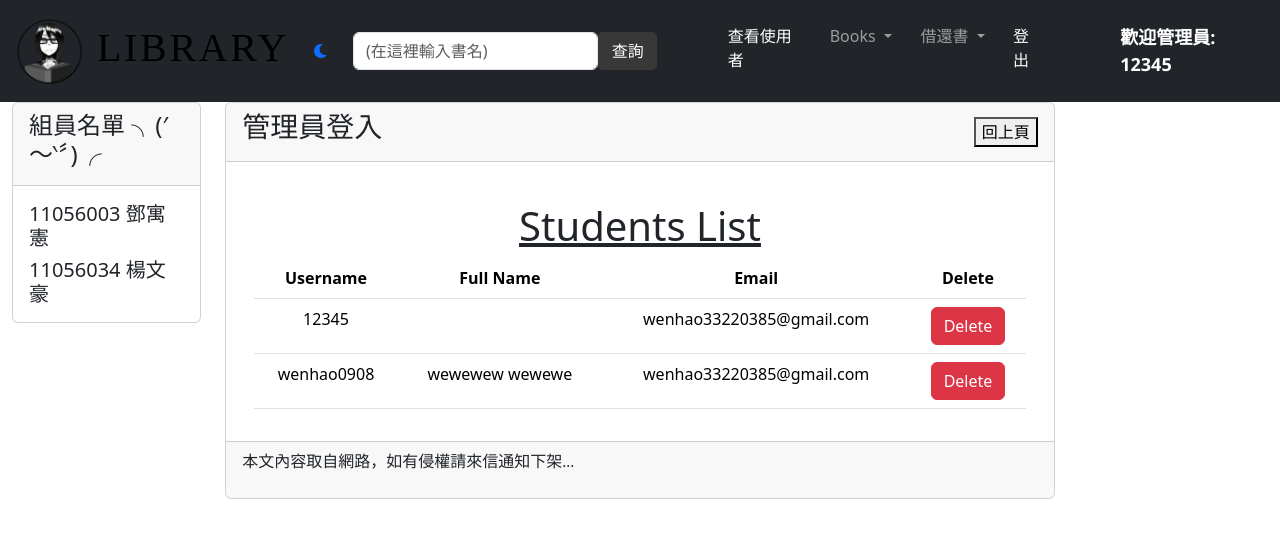
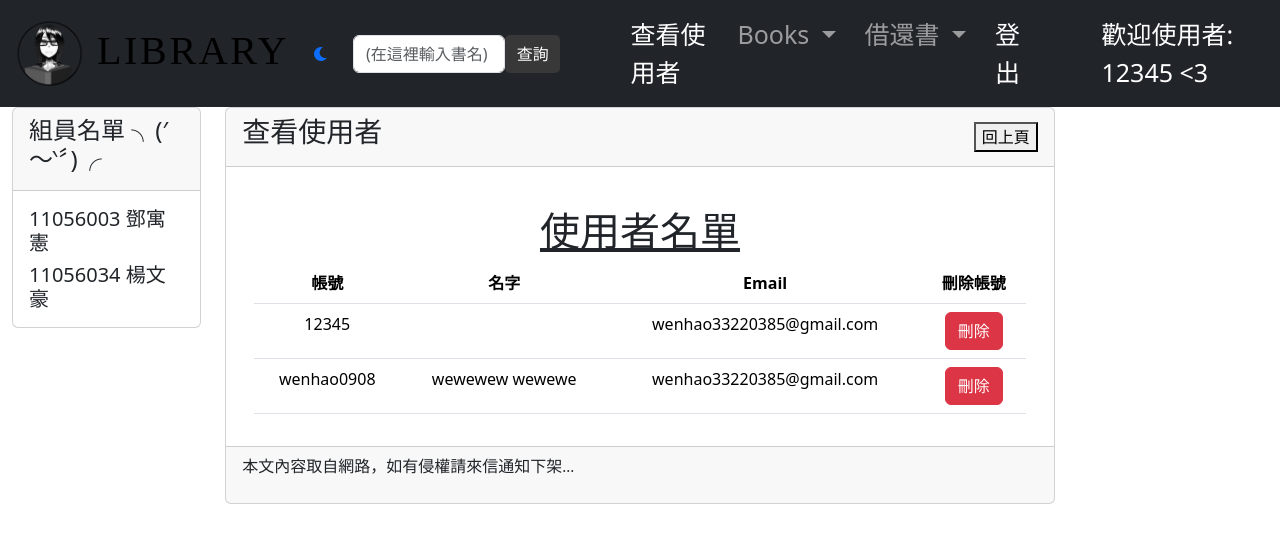
Before and after one commit to KAFU003/Library-Project-Final_exam, a Django app: page /view_users/ in a window 1280 px wide. Shown: the top 543 px of the page. Run offline with Django 4.2, Linux system fonts and the light colour scheme; a user stored in the database is signed in; data comes from the database, SQL or seed files in the repository; some libraries are stand-ins or nearby versions.

Commit message:
Add files via upload

```diff
--- a/templates/add_book.html
+++ b/templates/add_book.html
@@ -5,7 +5,6 @@
 <div style='display: flex; justify-content: space-between; align-items: center;'>
     <h3 style='font-family: 微軟正黑體;'>新增書本</h3>
     <button onclick="goBack()">回上頁</button>
-
     <script>
         function goBack() {
             window.history.back();
--- a/templates/base2.html
+++ b/templates/base2.html
@@ -26,35 +26,35 @@
                 <ul class="navbar-nav me-auto mb-2 mb-lg-0">
                     {% if user.is_superuser %}
                     <li class="nav-item">
-                        <a class="nav-link active" aria-current="page" href="/view_users/">查看使用者</a>
+                        <a style="font-size: 25px;" class="nav-link active" aria-current="page" href="/view_users/">查看使用者</a>
                       </li>
                       &nbsp;&nbsp;&nbsp;
                       <li class="nav-item dropdown">
-                        <a class="nav-link dropdown-toggle" href="#" id="navbarDropdown" role="button" data-bs-toggle="dropdown" aria-expanded="false">
+                        <a style="font-size: 25px;" class="nav-link dropdown-toggle" href="#" id="navbarDropdown" role="button" data-bs-toggle="dropdown" aria-expanded="false">
                           Books
                         </a>
                         <ul class="dropdown-menu" aria-labelledby="navbarDropdown">
-                          <li><a class="dropdown-item" href="/add_book/">新增書籍</a></li>
-                          <li><a class="dropdown-item" href="/view_book/">查看書籍</a></li>
+                          <li><a style="font-size: 25px;" class="dropdown-item" href="/add_book/">新增書籍</a></li>
+                          <li><a style="font-size: 25px;" class="dropdown-item" href="/view_book/">查看書籍</a></li>
                         </ul>
                       </li>
                       &nbsp;&nbsp;&nbsp;
                       <li class="nav-item dropdown">
-                        <a class="nav-link dropdown-toggle" href="#" id="navbarDropdown" role="button" data-bs-toggle="dropdown" aria-expanded="false">
+                        <a style="font-size: 25px;" class="nav-link dropdown-toggle" href="#" id="navbarDropdown" role="button" data-bs-toggle="dropdown" aria-expanded="false">
                           借還書
                         </a>
-                        <ul class="dropdown-menu" aria-labelledby="navbarDropdown">
-                          <li><a class="dropdown-item" href="/issue_book/">Issue A Book</a></li>
-                          <li><a class="dropdown-item" href="/view_issued_book/">View All Issued Books</a></li>
+                        <ul style="font-size: 25px;" class="dropdown-menu" aria-labelledby="navbarDropdown">
+                          <li><a style="font-size: 25px;" class="dropdown-item" href="#">借還書(WIP)</a></li>
+                          <li><a style="font-size: 25px;" class="dropdown-item" href="#">查看借還書紀錄(WIP)</a></li>
                         </ul>
                       </li>
                       &nbsp;&nbsp;&nbsp;
                       <li class="nav-item">
-                        <a class="nav-link active" aria-current="page" href="/logout/">登出</a>
+                        <a style="font-size: 25px;" class="nav-link active" aria-current="page" href="/logout/">登出</a>
                       </li>
                       &nbsp;&nbsp;&nbsp;&nbsp;&nbsp;&nbsp;&nbsp;&nbsp;&nbsp;&nbsp;&nbsp;&nbsp;&nbsp;&nbsp;&nbsp;
                       <li class="nav-item">
-                        <a style="font-weight:600; font-family:'Segoe UI', Tahoma, Geneva, Verdana, sans-serif; font-size: large;" class="nav-link active" href="#">歡迎管理員: {{request.user}}</a>
+                        <a style="font-size: 25px; font-family:'Segoe UI', Tahoma, Geneva, Verdana, sans-serif;" class="nav-link active" href="#">歡迎使用者: {{request.user}} <3</a>
                       </li>
 
                     {% elif user.is_authenticated %}
@@ -74,7 +74,7 @@
                         <li class="nav-item">
                             <a style="font-size: 25px;" class="nav-link active" aria-current="登出" href="/logout/">登出</a>
                         </li>
-                        &nbsp;&nbsp;&nbsp;
+                        &nbsp;&nbsp;&nbsp;&nbsp;&nbsp;&nbsp;&nbsp;&nbsp;&nbsp;&nbsp;&nbsp;&nbsp;&nbsp;&nbsp;&nbsp;
                         <li class="nav-item">
                             <a style="font-size: 25px; font-family:'Segoe UI', Tahoma, Geneva, Verdana, sans-serif;" class="nav-link active" href="#">歡迎使用者: {{request.user}} <3</a>
                         </li>
--- a/templates/user_login.html
+++ b/templates/user_login.html
@@ -5,7 +5,6 @@
 <div style='display: flex; justify-content: space-between; align-items: center;'>
     <h3 style='font-family: 微軟正黑體;'>{{ post.title }}使用者登入</h3>
     <button onclick="goBack()">回上頁</button>
-
     <script>
         function goBack() {
             window.history.back();
@@ -21,14 +20,14 @@
         <div class="row mt-4">
             <div class="form-group col-md-12">
                 <label><i style="font-weight: bold;">帳號</i></label>
-                <input type="text" class="form-control mt-2" name="username" placeholder="Enter Username" required>
+                <input type="text" class="form-control mt-2" name="username" placeholder="輸入帳號" required>
             </div>
         </div>
 
         <div class="row mt-4">
             <div class="form-group col-md-12">
                 <label><i style="font-weight: bold;">密碼</i></label>
-                <input type="password" class="form-control mt-2" name="password" placeholder="Enter Password" required>
+                <input type="password" class="form-control mt-2" name="password" placeholder="輸入密碼" required>
             </div>
         </div>
         <button type="submit" class="btn btn-outline-primary mt-4">登入!!!</button>
--- a/templates/view_users.html
+++ b/templates/view_users.html
@@ -1,11 +1,9 @@
 {% extends "base2.html" %}
-
 {% block title %}查看使用者{% endblock title %}
 {% block headmessage %}
 <div style='display: flex; justify-content: space-between; align-items: center;'>
-    <h3 style='font-family: 微軟正黑體;'>管理員登入</h3>
+    <h3 style='font-family: 微軟正黑體;'>查看使用者</h3>
     <button onclick="goBack()">回上頁</button>
-
     <script>
         function goBack() {
             window.history.back();
@@ -15,14 +13,14 @@
 {% endblock headmessage %}
 {% block content %}
 <div class="container mt-4">
-    <h1 class="text-center"><u>Students List</u></h1>
+    <h1 class="text-center"><u>使用者名單</u></h1>
     <table class="table table-hover" id="example">
         <thead>
             <tr class="text-center">
-                <th>Username</th>
-                <th>Full Name</th>
+                <th>帳號</th>
+                <th>名字</th>
                 <th>Email</th>
-                <th>Delete</th>
+                <th>刪除帳號</th>
             </tr>
         </thead>
         <tbody>
@@ -31,7 +29,7 @@
                 <td>{{user.username}}</td>
                 <td>{{user.get_full_name}}</td>
                 <td>{{user.email}}</td>
-                <td><a href="/delete_user/{{user.id}}/" class="btn btn-danger" onclick="return confirm('你確定要刪除嗎')">Delete</a></td>
+                <td><a href="/delete_user/{{user.id}}/" class="btn btn-danger" onclick="return confirm('你確定要刪除嗎')">刪除</a></td>
             </tr>
             {% endfor %}
         </tbody>
```
Also changed, not shown: templates/admin_login.html (+4 -5 lines), templates/edit_account.html (+7 -2 lines), templates/edit_profile.html (+7 -2 lines), templates/filter.html (+11 -1 lines), templates/index.html (+17 -1 lines), templates/post.html (+6 -1 lines), templates/profile.html (+6 -1 lines), templates/search_book.html (+12 -2 lines), templates/user_registration.html (+14 -9 lines), templates/view_book.html (+12 -1 lines).
